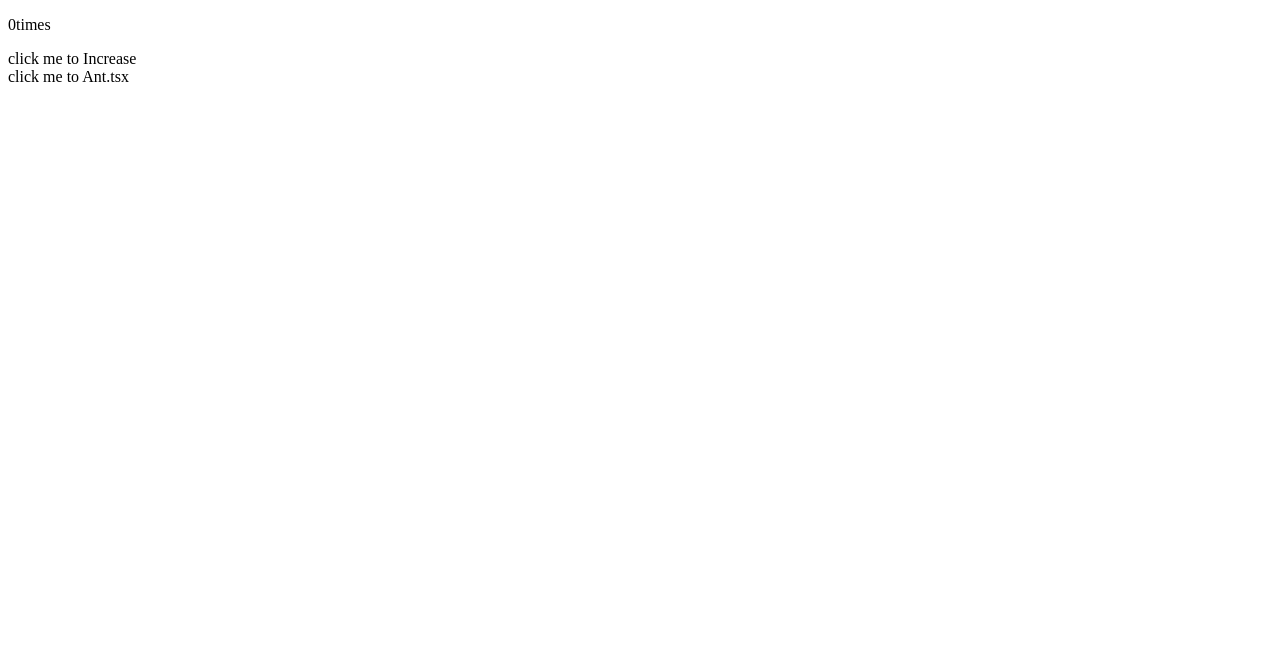
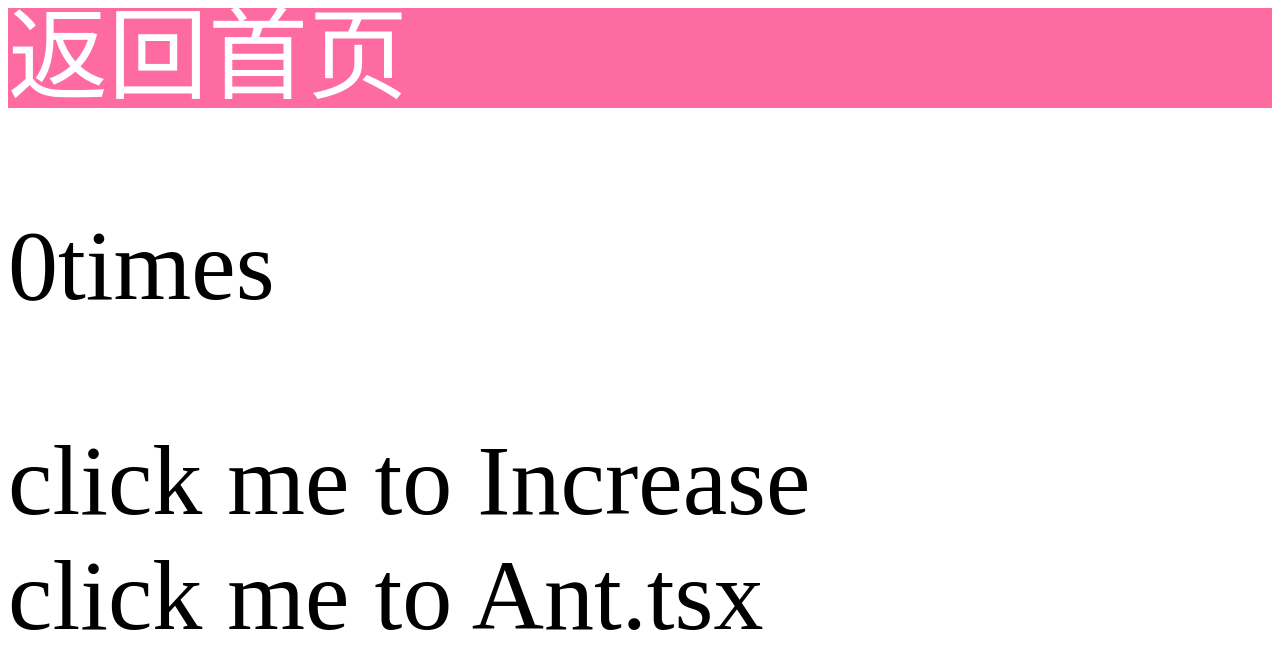
Before and after one commit to lh0412/tsNewDemo, a React app: page / in a window 1280 px wide. Shown: the top 668 px of the page. Built offline with nearby package versions, Linux system fonts and the light colour scheme.

Commit message:
添加样式之sass

```diff
--- a/package.json
+++ b/package.json
@@ -21,7 +21,10 @@
     "@babel/preset-react": "^7.12.10",
     "babel-loader": "^8.2.2",
     "clean-webpack-plugin": "^3.0.0",
+    "css-loader": "^5.0.1",
     "html-webpack-plugin": "^4.5.0",
+    "node-sass": "^5.0.0",
+    "style-loader": "^2.0.0",
     "webpack": "^4.39.2",
     "webpack-cli": "^3.3.6",
     "webpack-dev-server": "^3.8.0"
@@ -30,9 +33,11 @@
     "@types/react": "^17.0.0",
     "@types/react-dom": "^17.0.0",
     "@types/react-router-dom": "^5.1.6",
+    "node-sass": "^5.0.0",
     "react": "^17.0.1",
     "react-dom": "^17.0.1",
     "react-router-dom": "^5.2.0",
+    "sass-loader": "^10.1.0",
     "ts-loader": "^8.0.12",
     "typescript": "^4.1.3"
   }
--- /dev/null
+++ b/src/Common/Nav/style.scss
@@ -0,0 +1,6 @@
+.nav{
+  height: 1rem;
+  background: #fe6ba1;
+  color: #fff;
+  line-height: 1rem;
+}
--- a/src/components/Home/index.tsx
+++ b/src/components/Home/index.tsx
@@ -1,9 +1,14 @@
 import React from "react";
 import { withRouter, RouteComponentProps } from "react-router-dom";
+import "./style.sass";
 
 
 interface Props { };
 
+/**
+ * ts中的&表示交集，两个类型都拥有的类型
+ * 在 typescript 中, 我们定义类型有两种方式： 接口(interface) 和类型别名(type alias)
+ */
 type HomeProps = Props & RouteComponentProps;
 
 interface State { };
@@ -25,6 +30,11 @@ class Home extends React.Component<HomeProps, State> {
   render() {
     let { test } = this.state;
     return <div>
+      <div className="nav">
+        <span>返回</span>
+        <span>首页</span>
+        <span></span>
+      </div>
       <p>{test}times</p>
       <div onClick={this.Increase}>click me to Increase</div>
       <div onClick={this.FntoAnt}>click me to Ant.tsx</div>
--- /dev/null
+++ b/src/components/Home/style.sass
@@ -0,0 +1,5 @@
+.nav
+  height: 1rem;
+  background: #fe6ba1;
+  color: #fff;
+  line-height: 1rem;
--- a/src/index.tsx
+++ b/src/index.tsx
@@ -1,4 +1,5 @@
 import * as React from 'react';
 import * as ReactDOM from 'react-dom';
 import App from './components/index';
+import "./util/rem"
 ReactDOM.render(<App />, document.getElementById('root'))
--- /dev/null
+++ b/src/util/rem.tsx
@@ -0,0 +1,19 @@
+function setRootFontSize(): void {
+  var width = document.documentElement.clientWidth,
+    fontSize;
+  if (width > 750) {
+    width = 750;
+  }
+  fontSize = (width / 750) * 100;
+  // let elem: HTMLElement = document.getElementsByTagName("html")[0];
+  // elem.style['fontSize'] = fontSize + "px";
+  document.getElementsByTagName("html")[0].style["fontSize"] = fontSize + "px";
+}
+setRootFontSize();
+window.addEventListener(
+  "resize",
+  function () {
+    setRootFontSize();
+  },
+  false
+);
--- a/webpack.config.js
+++ b/webpack.config.js
@@ -11,7 +11,11 @@ module.exports = {
   },
   //添加需要解析的文件格式
   resolve: {
-    extensions: ['.ts', '.tsx', '.js', '.json']
+    extensions: ['.ts', '.tsx', '.js', '.json', 'sass'],
+    alias: {
+      Util: path.resolve(__dirname, "./src/util"),
+      Common: path.resolve(__dirname, "./src/Common")
+    }
   },
   plugins: [
     new CleanWebpackPlugin(),
@@ -33,6 +37,10 @@ module.exports = {
     {
       test: /\.tsx?$/,
       use: ['ts-loader']
+    },
+    {
+      test: /\.scss$/,
+      loaders: ['style-loader', 'css-loader', 'sass-loader']
     }]
   },
   devServer: {
```
Also changed, not shown: src/Common/Nav/index.tsx (+7 -9 lines).
